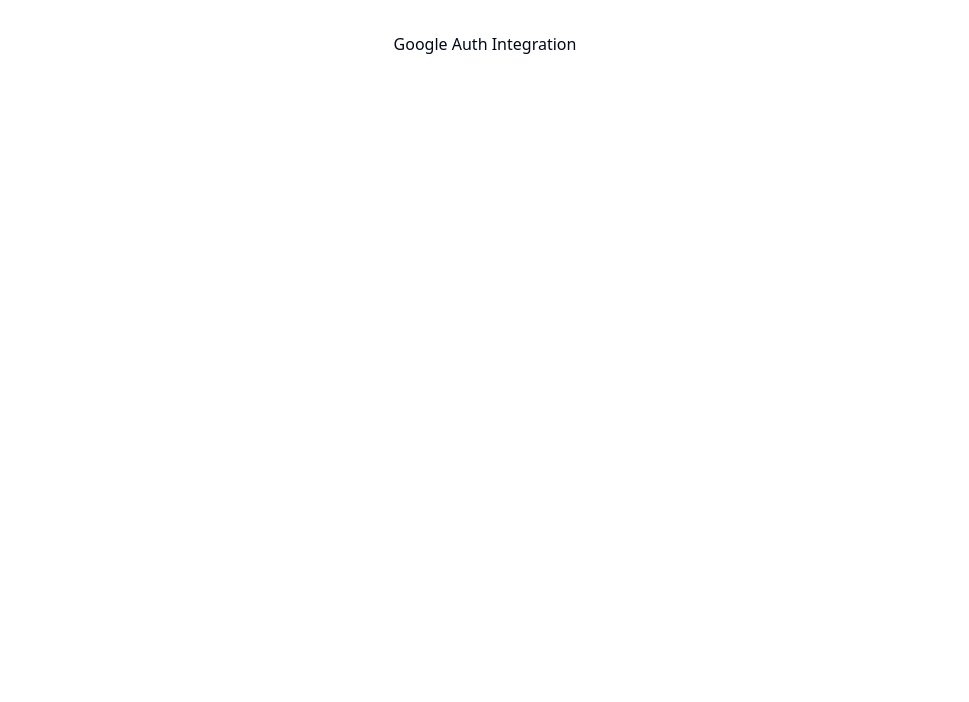
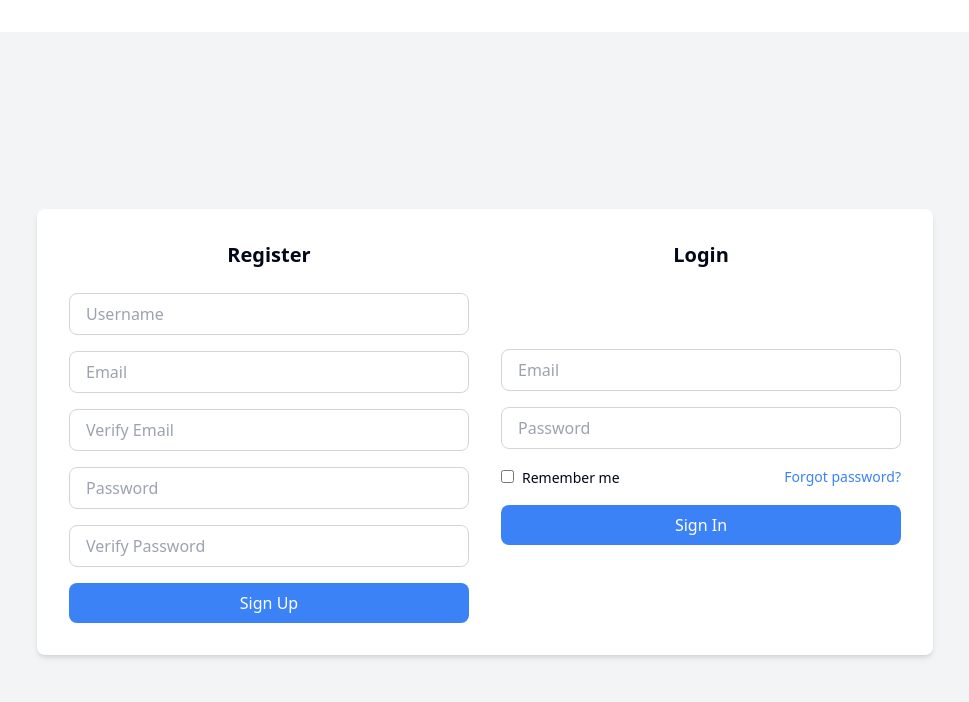
Before and after one commit to Dalar-Coin/EarTrainr, a React (Vite) app in the folder Client/: page / in a window 1280 px wide. Shown: the top 702 px of the page, without its empty margins (155-1124 px from the left). Built offline with nearby package versions, Linux system fonts and the light colour scheme.

Commit message:
chat gpt'ed some frontend

```diff
--- a/Client/package.json
+++ b/Client/package.json
@@ -17,6 +17,7 @@
     "lucide-react": "^0.408.0",
     "react": "^18.3.1",
     "react-dom": "^18.3.1",
+    "shadcn-ui": "^0.8.0",
     "tailwind-merge": "^2.4.0",
     "tailwindcss-animate": "^1.0.7"
   },
--- a/Client/src/App.tsx
+++ b/Client/src/App.tsx
@@ -1,13 +1,59 @@
 import "./App.css";
 
 import { GoogleLogin } from "@react-oauth/google";
+import React from "react";
 
 function App() {
   return (
-    <div className="App">
-      <header className="App-header">
-        <p>Google Auth Integration</p>
-        <span>
+    <div className="flex items-center justify-center min-h-screen bg-gray-100">
+      <div className="w-full max-w-4xl bg-white rounded-lg shadow-md p-8 grid grid-cols-1 md:grid-cols-2 gap-8">
+        {/* Registration Form (Left Side) */}
+        <div>
+          <h2 className="text-xl font-semibold text-center mb-6">Register</h2>
+          <form className="space-y-4">
+            <input
+              type="text"
+              placeholder="Username"
+              className="w-full px-4 py-2 border border-gray-300 rounded-lg focus:outline-none focus:border-blue-500"
+              required
+            />
+            <input
+              type="email"
+              placeholder="Email"
+              className="w-full px-4 py-2 border border-gray-300 rounded-lg focus:outline-none focus:border-blue-500"
+              required
+            />
+            <input
+              type="email"
+              placeholder="Verify Email"
+              className="w-full px-4 py-2 border border-gray-300 rounded-lg focus:outline-none focus:border-blue-500"
+              required
+            />
+            <input
+              type="password"
+              placeholder="Password"
+              className="w-full px-4 py-2 border border-gray-300 rounded-lg focus:outline-none focus:border-blue-500"
+              required
+            />
+            <input
+              type="password"
+              placeholder="Verify Password"
+              className="w-full px-4 py-2 border border-gray-300 rounded-lg focus:outline-none focus:border-blue-500"
+              required
+            />
+            <button
+              type="submit"
+              className="w-full py-2 bg-blue-500 text-white rounded-lg hover:bg-blue-600"
+            >
+              Sign Up
+            </button>
+          </form>
+        </div>
+
+        {/* Authentication Form (Right Side) */}
+        <div>
+          <h2 className="text-xl font-semibold text-center mb-6">Login</h2>
+          <div className="flex flex-col space-y-4">
             <GoogleLogin
               onSuccess={(credentialResponse) => {
                 console.log("Login Success:", credentialResponse);
@@ -16,8 +62,44 @@
                 console.log("Login Failed");
               }}
             />
-        </span>
-      </header>
+
+            <form className="space-y-4">
+              <input
+                type="email"
+                placeholder="Email"
+                className="w-full px-4 py-2 border border-gray-300 rounded-lg focus:outline-none focus:border-blue-500"
+                required
+              />
+              <input
+                type="password"
+                placeholder="Password"
+                className="w-full px-4 py-2 border border-gray-300 rounded-lg focus:outline-none focus:border-blue-500"
+                required
+              />
+              <div className="flex items-center justify-between">
+                <div>
+                  <input type="checkbox" id="remember-me" className="mr-2" />
+                  <label htmlFor="remember-me" className="text-sm">
+                    Remember me
+                  </label>
+                </div>
+                <a
+                  href="#forgot-password"
+                  className="text-sm text-blue-500 hover:underline"
+                >
+                  Forgot password?
+                </a>
+              </div>
+              <button
+                type="submit"
+                className="w-full py-2 bg-blue-500 text-white rounded-lg hover:bg-blue-600"
+              >
+                Sign In
+              </button>
+            </form>
+          </div>
+        </div>
+      </div>
     </div>
   );
 }
```
Also changed, not shown: 1 other file (tests, documents, lock files or other folders). Lines whose indentation alone changed are shown as unchanged.
